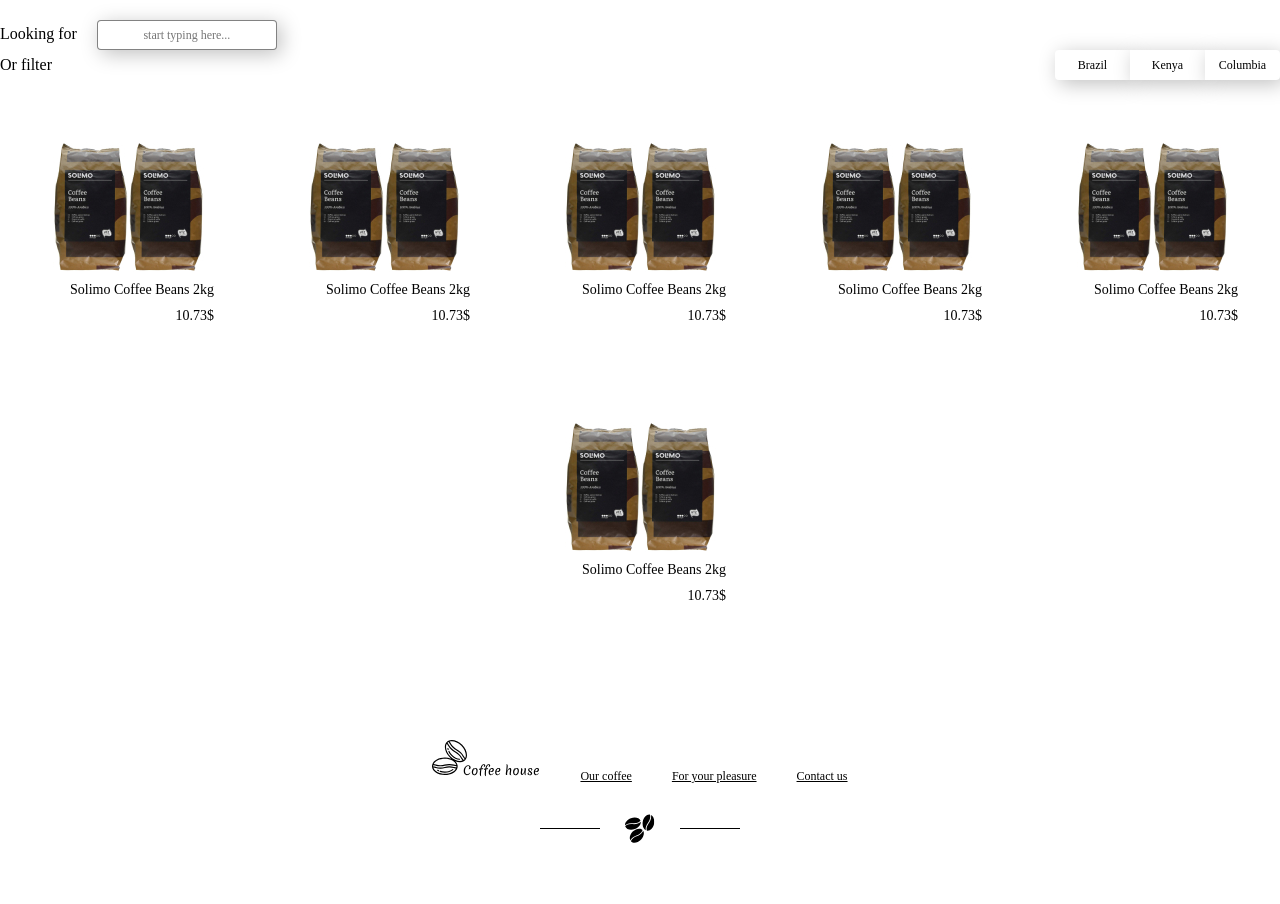
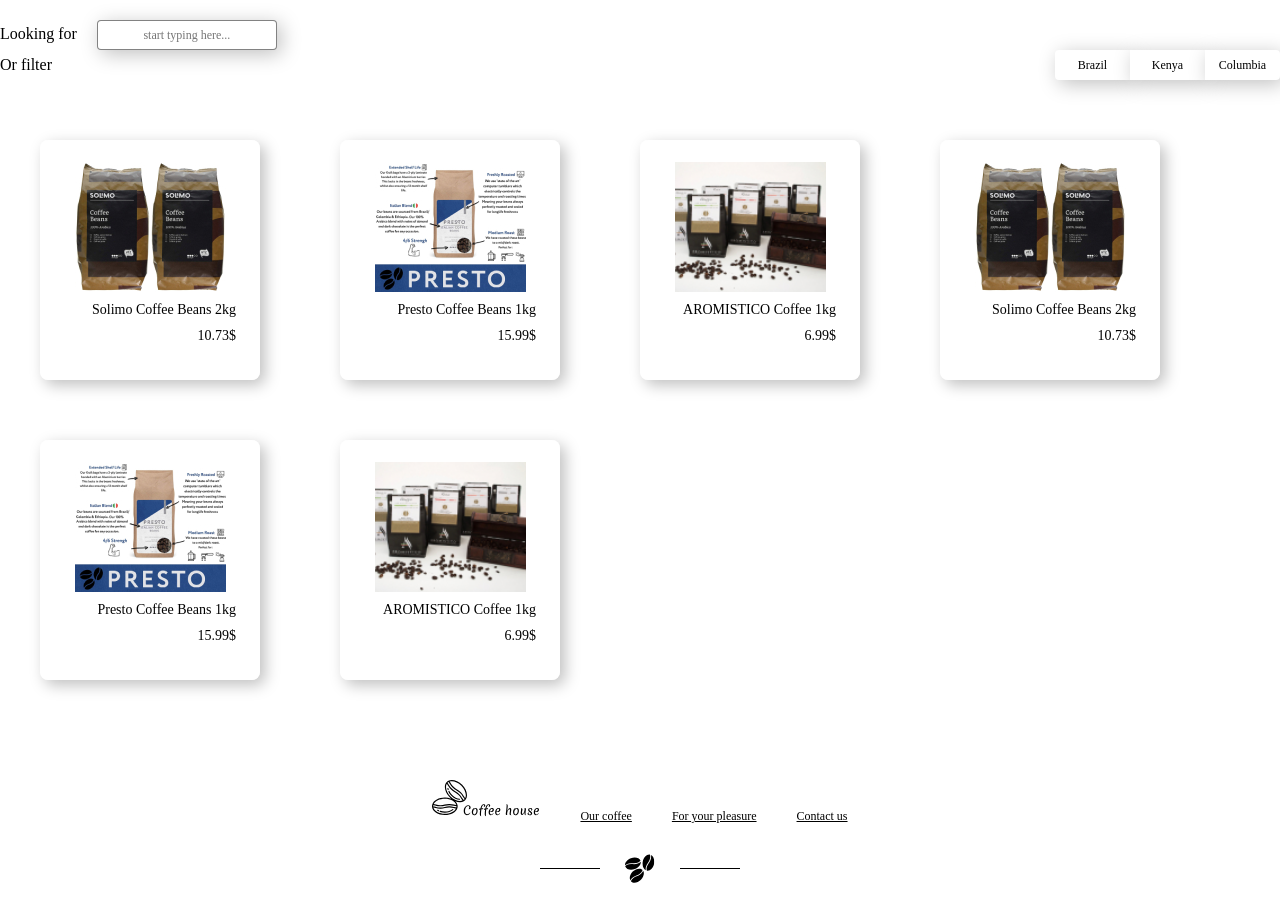
Before and after one commit to Mastero4ek/coffee-shop-vue.js, a Vue app: page /our-coffee in a window 1280 px wide. Shown: the part 1040-1944 px from the top of the page. Before the commit the page ends 1904 px from the top, so only its background shows below. Built offline with nearby package versions, Linux system fonts and the light colour scheme; the HTML template or start-up script is replaced by a standard one.

Commit message:
add props link, card, title

```diff
--- a/src/components/FooterComponent.vue
+++ b/src/components/FooterComponent.vue
@@ -12,15 +12,21 @@
                 />
               </router-link>
             </li>
-            <li class="footer__item">
-              <router-link :to="links[1].link">{{ links[1].text }}</router-link>
-            </li>
-            <li class="footer__item">
-              <router-link :to="links[2].link">{{ links[2].text }}</router-link>
-            </li>
-            <li class="footer__item">
-              <router-link :to="links[3].link">{{ links[3].text }}</router-link>
-            </li>
+            <nav-link
+              class="footer__item"
+              :link="links[1].link"
+              :text="links[1].text"
+            />
+            <nav-link
+              class="footer__item"
+              :link="links[2].link"
+              :text="links[2].text"
+            />
+            <nav-link
+              class="footer__item"
+              :link="links[3].link"
+              :text="links[3].text"
+            />
           </ul>
         </div>
       </div>
@@ -34,7 +40,10 @@
 </template>
 
 <script>
+import NavLink from "@/components/NavLink.vue";
+
 export default {
+  components: { NavLink },
   data() {
     return {
       links: [
--- /dev/null
+++ b/src/components/HeaderTitle.vue
@@ -0,0 +1,14 @@
+<template>
+  <h1 class="title-big">{{ title }}</h1>
+</template>
+
+<script>
+export default {
+  props: {
+    title: {
+      type: String,
+      required: true,
+    },
+  },
+};
+</script>
--- /dev/null
+++ b/src/components/NavLink.vue
@@ -0,0 +1,24 @@
+<template>
+  <li :class="classLink">
+    <router-link :to="link">{{ text }}</router-link>
+  </li>
+</template>
+
+<script>
+export default {
+  props: {
+    link: {
+      type: String,
+      required: true,
+    },
+    text: {
+      type: String,
+      required: true,
+    },
+    classLink: {
+      type: String,
+      required: false,
+    },
+  },
+};
+</script>
--- a/src/components/ProductCard.vue
+++ b/src/components/ProductCard.vue
@@ -1,7 +1,30 @@
 <template>
-  <div class="best__item">
-    <img src="@/assets/img/coffee-1.jpg" alt="coffee" />
-    <div class="best__item-title">Solimo Coffee Beans 2kg</div>
-    <div class="best__item-price">10.73$</div>
+  <div :class="classItem">
+    <img :src="require(`@/assets/img/${image}`)" :alt="image" />
+    <div class="best__item-title">{{ name }}</div>
+    <div class="best__item-price">{{ price }}$</div>
   </div>
 </template>
+
+<script>
+export default {
+  props: {
+    name: {
+      type: String,
+      required: true,
+    },
+    price: {
+      type: Number,
+      required: true,
+    },
+    image: {
+      type: String,
+      required: true,
+    },
+    classItem: {
+      type: String,
+      required: false,
+    },
+  },
+};
+</script>
--- a/src/views/ContactUsView.vue
+++ b/src/views/ContactUsView.vue
@@ -7,7 +7,7 @@
             <nav-bar-component />
           </div>
         </div>
-        <h1 class="title-big">Contact us</h1>
+        <header-title title="Contact us" />
       </div>
     </div>
     <section class="contacts">
@@ -88,8 +88,9 @@
 
 <script>
 import NavBarComponent from "@/components/NavBarComponent.vue";
+import HeaderTitle from "@/components/HeaderTitle.vue";
 
 export default {
-  components: { NavBarComponent },
+  components: { NavBarComponent, HeaderTitle },
 };
 </script>
--- a/src/views/ForYourPleasureView.vue
+++ b/src/views/ForYourPleasureView.vue
@@ -7,7 +7,7 @@
             <nav-bar-component />
           </div>
         </div>
-        <h1 class="title-big">For your pleasure</h1>
+        <header-title title="For your pleasure" />
       </div>
     </div>
     <section class="shop">
@@ -48,12 +48,42 @@
         <div class="row">
           <div class="col-lg-10 offset-lg-1">
             <div class="shop__wrapper">
-              <product-card />
-              <product-card />
-              <product-card />
-              <product-card />
-              <product-card />
-              <product-card />
+              <product-card
+                classItem="shop__item"
+                :name="goods[0].name"
+                :price="goods[0].price"
+                :image="goods[0].image"
+              />
+              <product-card
+                classItem="shop__item"
+                :name="goods[1].name"
+                :price="goods[1].price"
+                :image="goods[1].image"
+              />
+              <product-card
+                classItem="shop__item"
+                :name="goods[2].name"
+                :price="goods[2].price"
+                :image="goods[2].image"
+              />
+              <product-card
+                classItem="shop__item"
+                :name="goods[3].name"
+                :price="goods[3].price"
+                :image="goods[3].image"
+              />
+              <product-card
+                classItem="shop__item"
+                :name="goods[4].name"
+                :price="goods[4].price"
+                :image="goods[4].image"
+              />
+              <product-card
+                classItem="shop__item"
+                :name="goods[5].name"
+                :price="goods[5].price"
+                :image="goods[5].image"
+              />
             </div>
           </div>
         </div>
@@ -65,53 +95,54 @@
 <script>
 import NavBarComponent from "@/components/NavBarComponent.vue";
 import ProductCard from "@/components/ProductCard.vue";
+import HeaderTitle from "@/components/HeaderTitle.vue";
 
 export default {
-  components: { NavBarComponent, ProductCard },
+  components: { NavBarComponent, ProductCard, HeaderTitle },
   data() {
     return {
-      productCards: [
+      goods: [
         {
           id: 0,
-          image: "coffee-3.jpg",
-          text: "AROMISTICO Coffee 1kg",
-          country: "Columbia",
-          price: "10.73$",
+          image: "coffee-1.jpg",
+          name: "Solimo Coffee Beans 2kg",
+          country: "Brazil",
+          price: 10.73,
         },
         {
           id: 1,
-          image: "coffee-1.jpg",
-          text: "Solimo Coffee Beans 2kg",
-          country: "Columbia",
-          price: "15.99$",
+          image: "coffee-2.jpg",
+          name: "Presto Coffee Beans 1kg",
+          country: "Brazil",
+          price: 15.99,
         },
         {
           id: 2,
-          image: "coffee-2.jpg",
-          text: "AROMISTICO Coffee 1kg",
+          image: "coffee-3.jpg",
+          name: "AROMISTICO Coffee 1kg",
           country: "Kenya",
-          price: "6.99$",
+          price: 6.99,
         },
         {
           id: 3,
-          image: "coffee-3.jpg",
-          text: "AROMISTICO Coffee 1kg",
-          country: "Kenya",
-          price: "10.73$",
+          image: "coffee-1.jpg",
+          name: "Solimo Coffee Beans 2kg",
+          country: "Columbia",
+          price: 10.73,
         },
         {
           id: 4,
-          image: "coffee-1.jpg",
-          text: "Presto Coffee Beans 1kg",
+          image: "coffee-2.jpg",
+          name: "Presto Coffee Beans 1kg",
           country: "Brazil",
-          price: "15.99$",
+          price: 15.99,
         },
         {
           id: 5,
-          image: "coffee-2.jpg",
-          text: "Presto Coffee Beans 1kg",
-          country: "Brazil",
-          price: "6.99$",
+          image: "coffee-3.jpg",
+          name: "AROMISTICO Coffee 1kg",
+          country: "Kenya",
+          price: 6.99,
         },
       ],
     };
--- a/src/views/HeroView.vue
+++ b/src/views/HeroView.vue
@@ -9,7 +9,7 @@
         </div>
         <div class="row">
           <div class="col-lg-10 offset-lg-1">
-            <h1 class="title-big">Everything You Love About Coffee</h1>
+            <header-title title="Everything You Love About Coffee" />
             <img
               class="beanslogo"
               src="@/assets/logo/Beans_logo.svg"
@@ -59,9 +59,24 @@
         <div class="row">
           <div class="col-lg-10 offset-lg-1">
             <div class="best__wrapper">
-              <product-card />
-              <product-card />
-              <product-card />
+              <product-card
+                classItem="best__item"
+                :name="bestsellers[0].name"
+                :price="bestsellers[0].price"
+                :image="bestsellers[0].image"
+              />
+              <product-card
+                classItem="best__item"
+                :name="bestsellers[1].name"
+                :price="bestsellers[1].price"
+                :image="bestsellers[1].image"
+              />
+              <product-card
+                classItem="best__item"
+                :name="bestsellers[2].name"
+                :price="bestsellers[2].price"
+                :image="bestsellers[2].image"
+              />
             </div>
           </div>
         </div>
@@ -73,29 +88,30 @@
 <script>
 import NavBarComponent from "@/components/NavBarComponent.vue";
 import ProductCard from "@/components/ProductCard.vue";
+import HeaderTitle from "@/components/HeaderTitle.vue";
 
 export default {
-  components: { NavBarComponent, ProductCard },
+  components: { NavBarComponent, ProductCard, HeaderTitle },
   data() {
     return {
-      productCards: [
+      bestsellers: [
         {
           id: 0,
           image: "coffee-1.jpg",
-          text: "Solimo Coffee Beans 2kg",
-          price: "10.73$",
+          name: "Solimo Coffee Beans 2kg",
+          price: 10.73,
         },
         {
           id: 1,
           image: "coffee-2.jpg",
-          text: "Presto Coffee Beans 1kg",
-          price: "15.99$",
+          name: "Presto Coffee Beans 1kg",
+          price: 15.99,
         },
         {
           id: 2,
           image: "coffee-3.jpg",
-          text: "AROMISTICO Coffee 1kg",
-          price: "6.99$",
+          name: "AROMISTICO Coffee 1kg",
+          price: 6.99,
         },
       ],
     };
--- a/src/views/OurCoffeeView.vue
+++ b/src/views/OurCoffeeView.vue
@@ -7,7 +7,7 @@
             <nav-bar-component />
           </div>
         </div>
-        <h1 class="title-big">Our Coffee</h1>
+        <header-title title="Our Coffee" />
       </div>
     </div>
     <section class="shop">
@@ -69,12 +69,42 @@
         <div class="row">
           <div class="col-lg-10 offset-lg-1">
             <div class="shop__wrapper">
-              <product-card />
-              <product-card />
-              <product-card />
-              <product-card />
-              <product-card />
-              <product-card />
+              <product-card
+                classItem="shop__item"
+                :name="coffee[0].name"
+                :price="coffee[0].price"
+                :image="coffee[0].image"
+              />
+              <product-card
+                classItem="shop__item"
+                :name="coffee[1].name"
+                :price="coffee[1].price"
+                :image="coffee[1].image"
+              />
+              <product-card
+                classItem="shop__item"
+                :name="coffee[2].name"
+                :price="coffee[2].price"
+                :image="coffee[2].image"
+              />
+              <product-card
+                classItem="shop__item"
+                :name="coffee[3].name"
+                :price="coffee[3].price"
+                :image="coffee[3].image"
+              />
+              <product-card
+                classItem="shop__item"
+                :name="coffee[4].name"
+                :price="coffee[4].price"
+                :image="coffee[4].image"
+              />
+              <product-card
+                classItem="shop__item"
+                :name="coffee[5].name"
+                :price="coffee[5].price"
+                :image="coffee[5].image"
+              />
             </div>
           </div>
         </div>
@@ -86,53 +116,54 @@
 <script>
 import NavBarComponent from "@/components/NavBarComponent.vue";
 import ProductCard from "@/components/ProductCard.vue";
+import HeaderTitle from "@/components/HeaderTitle.vue";
 
 export default {
-  components: { NavBarComponent, ProductCard },
+  components: { NavBarComponent, ProductCard, HeaderTitle },
   data() {
     return {
-      productCards: [
+      coffee: [
         {
           id: 0,
           image: "coffee-1.jpg",
-          text: "Solimo Coffee Beans 2kg",
+          name: "Solimo Coffee Beans 2kg",
           country: "Brazil",
-          price: "10.73$",
+          price: 10.73,
         },
         {
           id: 1,
           image: "coffee-2.jpg",
-          text: "Presto Coffee Beans 1kg",
+          name: "Presto Coffee Beans 1kg",
           country: "Brazil",
-          price: "15.99$",
+          price: 15.99,
         },
         {
           id: 2,
           image: "coffee-3.jpg",
-          text: "AROMISTICO Coffee 1kg",
+          name: "AROMISTICO Coffee 1kg",
           country: "Kenya",
-          price: "6.99$",
+          price: 6.99,
         },
         {
           id: 3,
           image: "coffee-1.jpg",
-          text: "Solimo Coffee Beans 2kg",
+          name: "Solimo Coffee Beans 2kg",
           country: "Columbia",
-          price: "10.73$",
+          price: 10.73,
         },
         {
           id: 4,
           image: "coffee-2.jpg",
-          text: "Presto Coffee Beans 1kg",
+          name: "Presto Coffee Beans 1kg",
           country: "Brazil",
-          price: "15.99$",
+          price: 15.99,
         },
         {
           id: 5,
           image: "coffee-3.jpg",
-          text: "AROMISTICO Coffee 1kg",
+          name: "AROMISTICO Coffee 1kg",
           country: "Kenya",
-          price: "6.99$",
+          price: 6.99,
         },
       ],
     };
--- a/src/views/ThankYouView.vue
+++ b/src/views/ThankYouView.vue
@@ -7,7 +7,7 @@
             <nav-bar-component />
           </div>
         </div>
-        <h1 class="title-big">Thank You</h1>
+        <header-title title="Thank You" />
       </div>
     </div>
     <section class="contacts">
@@ -39,8 +39,9 @@
 
 <script>
 import NavBarComponent from "@/components/NavBarComponent.vue";
+import HeaderTitle from "@/components/HeaderTitle.vue";
 
 export default {
-  components: { NavBarComponent },
+  components: { NavBarComponent, HeaderTitle },
 };
 </script>
```
Also changed, not shown: src/components/NavBarComponent.vue (+18 -9 lines).
